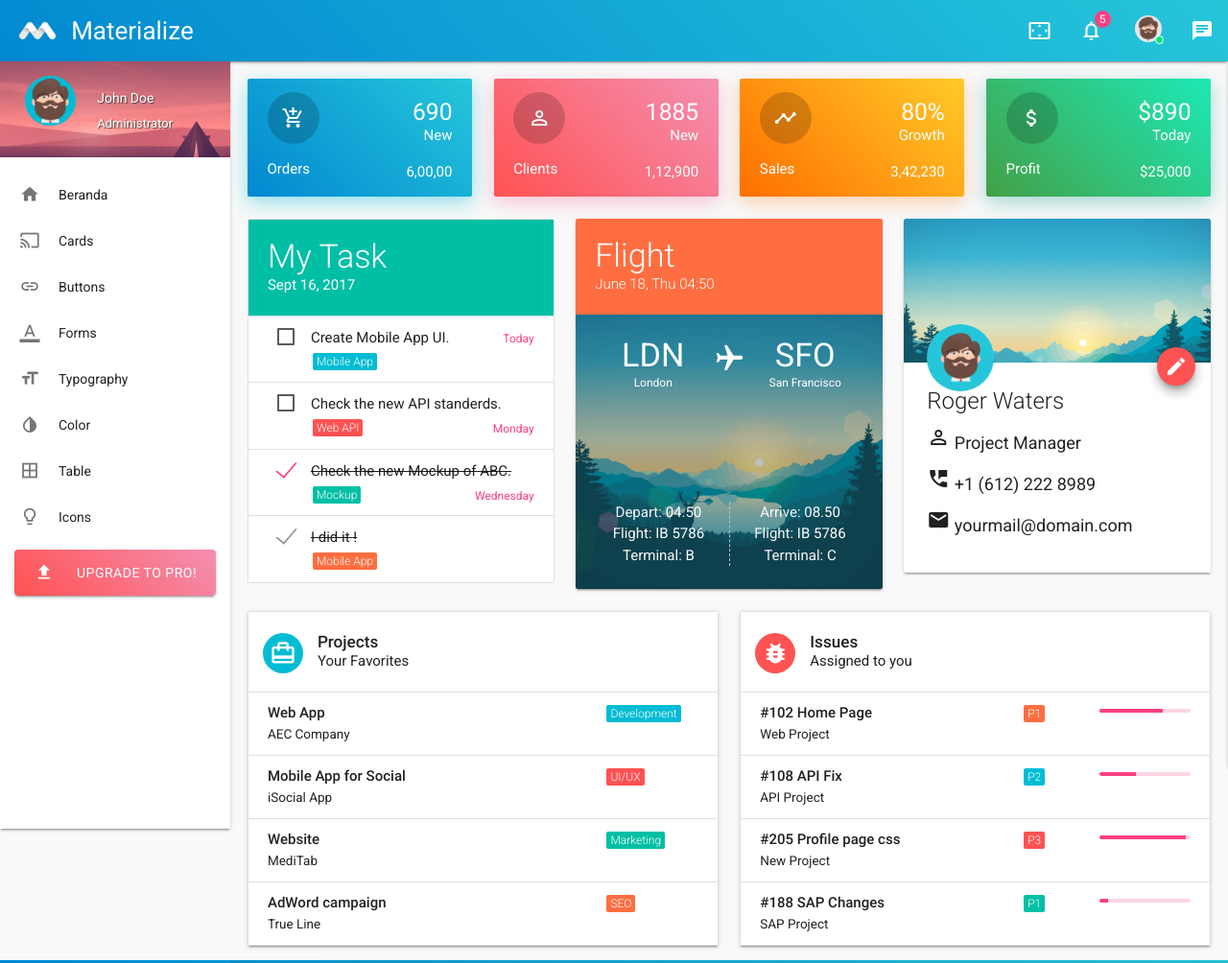
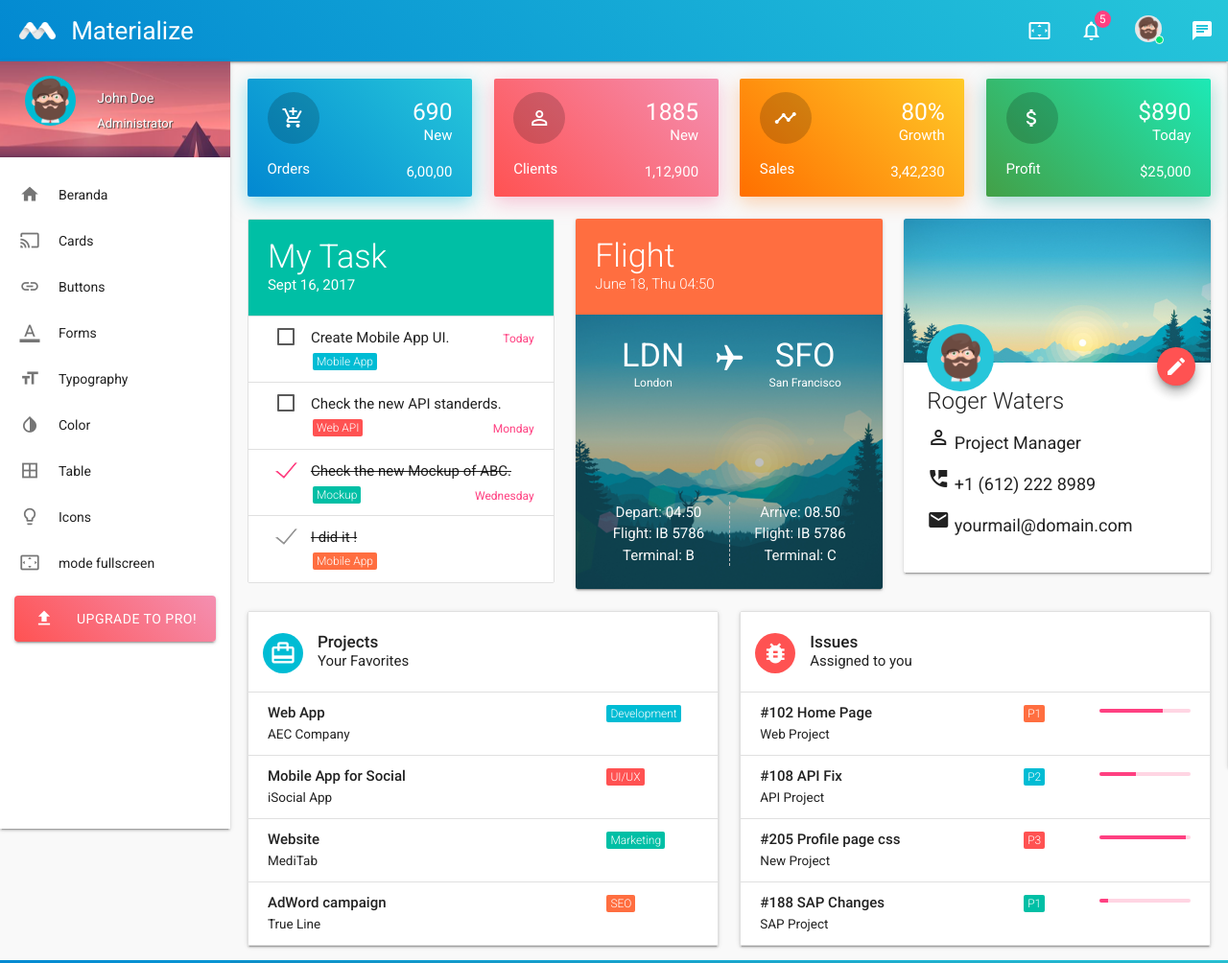
Before and after one commit to YjrRahelt/tes, a website: page index.html in a window 1280 px wide. Shown: the top 1004 px of the page at 96% size. Drawn offline with Linux system fonts and the light colour scheme; files whose address does not match are found by name.

Commit message:
Update index.html

```diff
--- a/index.html
+++ b/index.html
@@ -257,6 +257,12 @@
                     <span class="nav-text">Icons</span>
                   </a>
                 </li>
+                <li>
+                <a href="javascript:void(0);" class="waves-effect waves-block waves-light toggle-fullscreen">
+                  <i class="material-icons">settings_overscan</i>
+                    <span class="nav-text">mode fullscreen</span>
+                </a>
+              </li>
                 <li>
                   <a class="btn waves-effect waves-light gradient-45deg-red-pink" href="https://pixinvent.com/materialize-material-design-admin-template/landing/" target="_blank">
                     <i class="material-icons white-text">file_upload</i>Upgrade to Pro!
```
